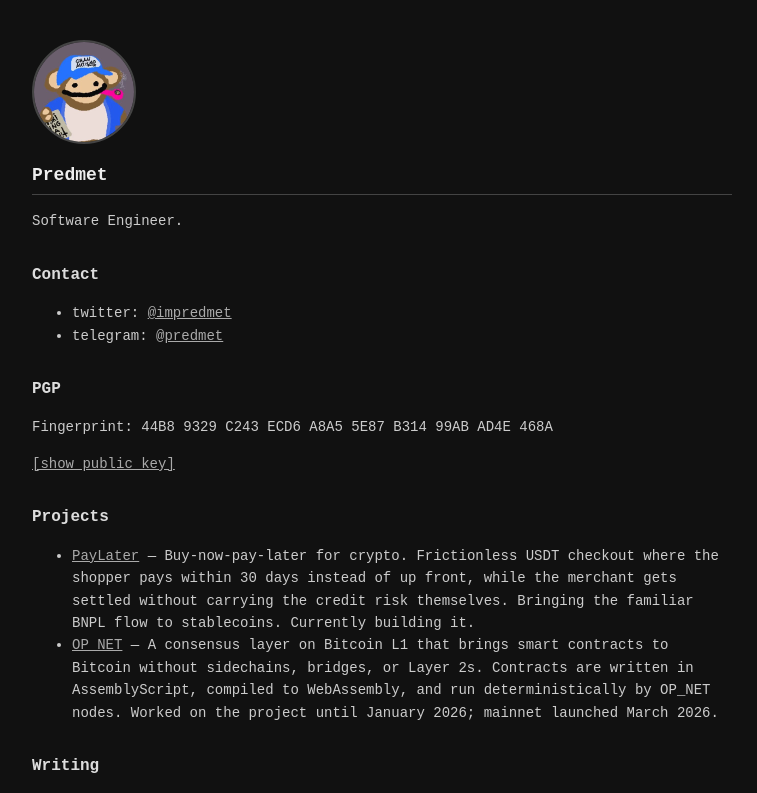
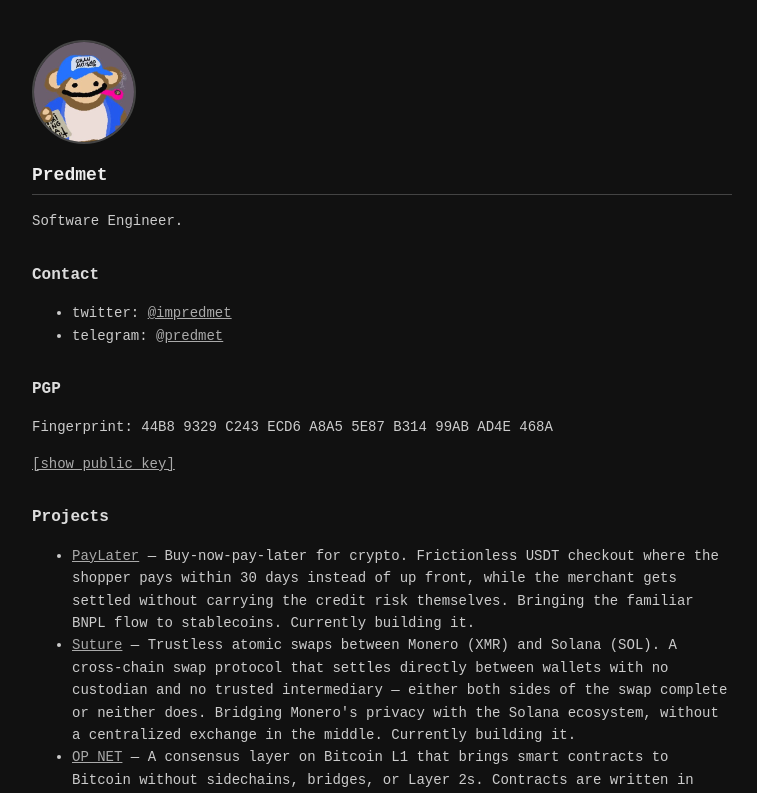
Before and after one commit to impredmet/blog, a React (Vite) app: page / in a window 1280 px wide. Shown: the top 793 px of the page, without its empty margins (258-1015 px from the left). Built offline with nearby package versions, Linux system fonts and the light colour scheme.

Commit message:
fix: update type definitions for Node and React in package.json; add Suture project to App component

```diff
--- a/package.json
+++ b/package.json
@@ -18,8 +18,8 @@
   },
   "devDependencies": {
     "@eslint/js": "^10.0.1",
-    "@types/node": "^25.9.1",
-    "@types/react": "^19.2.16",
+    "@types/node": "^25.9.2",
+    "@types/react": "^19.2.17",
     "@types/react-dom": "^19.2.3",
     "@vitejs/plugin-react": "^6.0.2",
     "eslint": "^10.4.1",
--- a/src/App.tsx
+++ b/src/App.tsx
@@ -101,6 +101,17 @@ function App() {
           familiar BNPL flow to stablecoins. Currently building it.
         </li>
         <li>
+          <a href="https://suture.cash" target="_blank" rel="noreferrer">
+            Suture
+          </a>{" "}
+          — Trustless atomic swaps between Monero (XMR) and Solana (SOL). A
+          cross-chain swap protocol that settles directly between wallets with
+          no custodian and no trusted intermediary — either both sides of the
+          swap complete or neither does. Bridging Monero's privacy with the
+          Solana ecosystem, without a centralized exchange in the middle.
+          Currently building it.
+        </li>
+        <li>
           <a href="https://opnet.org" target="_blank" rel="noreferrer">
             OP_NET
           </a>{" "}
```
